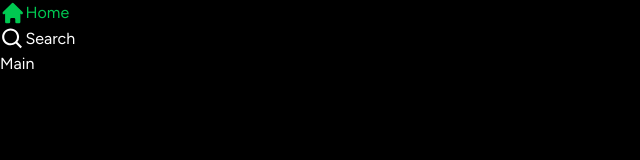
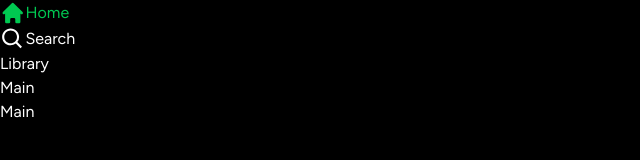
Before and after one commit to MetalFingerDev/potify, a Next.js app: page / in a window 1280 px wide. Shown: the top 160 px of the page, without its empty margins (0-640 px from the left). Built offline with nearby package versions, Linux system fonts and the light colour scheme.

Commit message:
green font is ugly

```diff
--- /dev/null
+++ b/components/Library.tsx
@@ -0,0 +1,9 @@
+
+
+export default function Library (){
+  return (
+    <div>
+      Library
+    </div>
+  );
+}
--- a/components/Sidebar.tsx
+++ b/components/Sidebar.tsx
@@ -9,6 +9,7 @@ import { HiHome } from "react-icons/hi";
 
 import Box from "./Box";
 import SidebarItem from "./SidebarItem";
+import Library from "./Library";
 
 interface SidebarProps {
   children: React.ReactNode;
@@ -36,6 +37,7 @@ const Sidebar: React.FC<SidebarProps> = ({
 
   return (
     <div >
+			<nav>
       <Box>
         <div >
           {routes.map((item) => (
@@ -45,6 +47,15 @@ const Sidebar: React.FC<SidebarProps> = ({
           ))}
         </div>
       </Box>
+			<Box>
+        <div >
+					<Library/>
+        </div>
+      </Box>
+			</nav>
+			<main>
+				{ children}
+			</main>
     </div>
   );
 };
```
Also changed, not shown: components/SidebarItem.tsx (+7 -7 lines).
